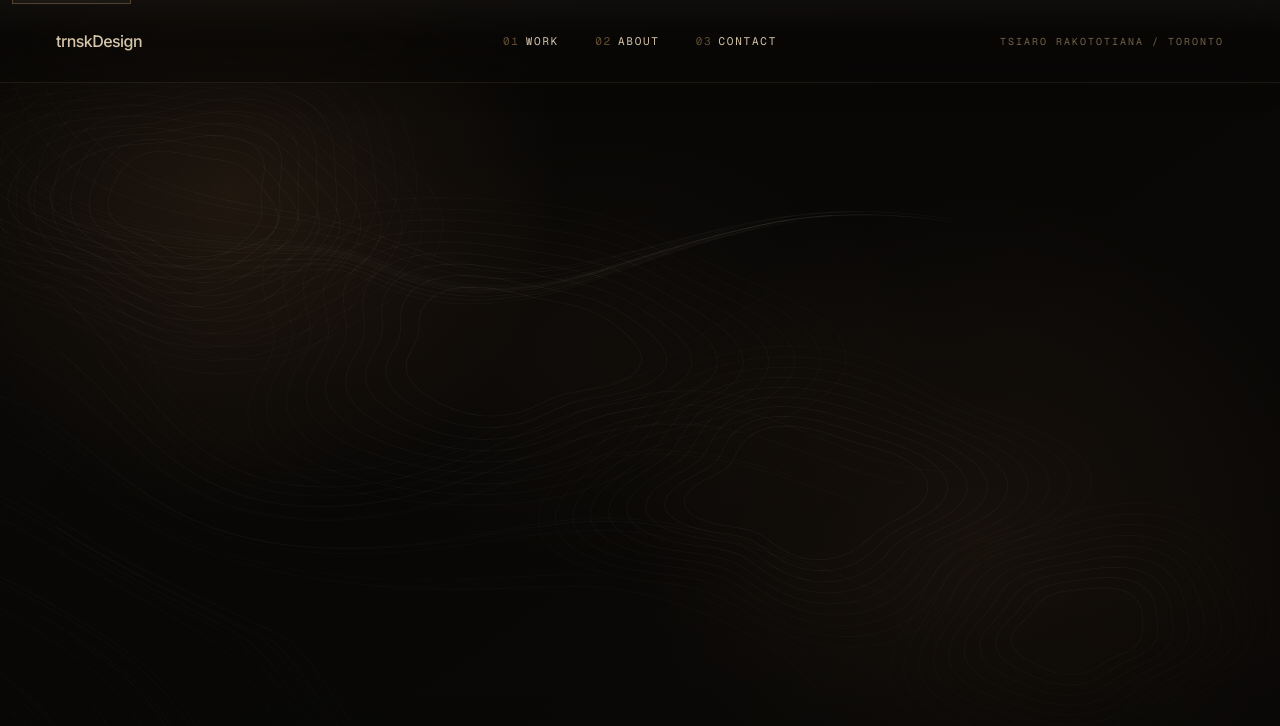
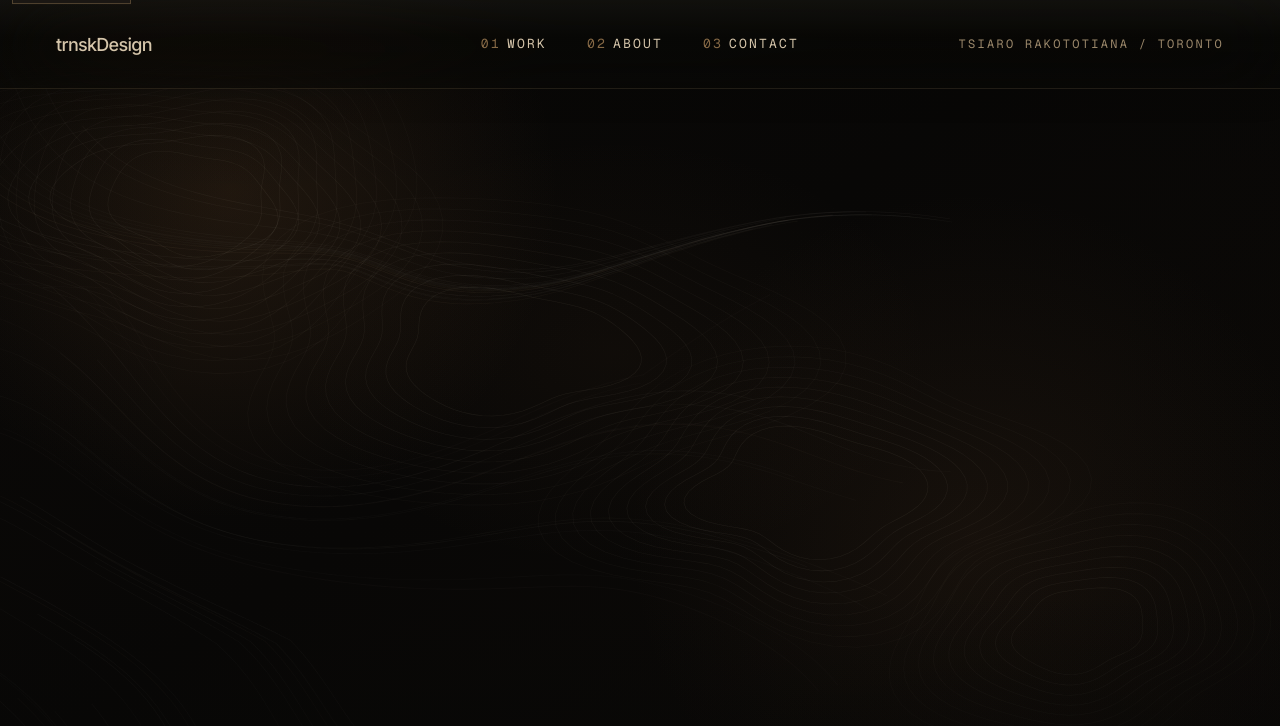
Before and after one commit to Mercy1o/tsiaro-portfolio, a Next.js app: page / in a window 1280 px wide. Shown: the top 726 px of the page. Built offline with nearby package versions, Linux system fonts and the light colour scheme.

Commit message:
refine: enlarge and strengthen navbar typography

```diff
--- a/components/Navbar.tsx
+++ b/components/Navbar.tsx
@@ -20,31 +20,31 @@ export default function Navbar() {
     <header
       className={`fixed inset-x-0 top-0 z-50 border-b backdrop-blur-2xl backdrop-saturate-150 transition-all duration-500 ${
         scrolled
-          ? "border-[#d0b382]/14 bg-[#090806]/58 shadow-[0_10px_34px_rgba(0,0,0,.16)]"
-          : "border-[#d0b382]/10 bg-[#090806]/34 shadow-[0_8px_28px_rgba(0,0,0,.08)]"
+          ? "border-[#d0b382]/16 bg-[#090806]/62 shadow-[0_10px_34px_rgba(0,0,0,.18)]"
+          : "border-[#d0b382]/12 bg-[#090806]/38 shadow-[0_8px_28px_rgba(0,0,0,.1)]"
       }`}
     >
       <div
         aria-hidden="true"
-        className="pointer-events-none absolute inset-0 bg-[linear-gradient(180deg,rgba(233,217,190,.035),rgba(9,8,6,.03)_42%,rgba(9,8,6,.16))]"
+        className="pointer-events-none absolute inset-0 bg-[linear-gradient(180deg,rgba(233,217,190,.045),rgba(9,8,6,.035)_42%,rgba(9,8,6,.18))]"
       />
 
       <div
         className={`relative mx-auto grid max-w-[1600px] grid-cols-[1fr_auto] items-center px-5 transition-all duration-500 md:grid-cols-[1fr_auto_1fr] md:px-10 lg:px-14 ${
-          scrolled ? "h-[66px]" : "h-[82px]"
+          scrolled ? "h-[72px]" : "h-[88px]"
         }`}
       >
         <Link
           href="/"
           aria-label={`${siteConfig.brand} home`}
-          className="justify-self-start text-[15px] font-medium tracking-[-.035em] text-[#d2bea0] transition-colors hover:text-[#ead8bb] md:text-base"
+          className="justify-self-start text-[17px] font-medium tracking-[-.04em] text-[#ddc8a6] transition-colors hover:text-[#f0dec0] md:text-[18px]"
         >
           {siteConfig.brand}
         </Link>
 
         <nav
           aria-label="Main navigation"
-          className="flex items-center justify-center gap-4 sm:gap-7 md:gap-9"
+          className="flex items-center justify-center gap-5 sm:gap-8 md:gap-10"
         >
           {siteConfig.navigation.map((item, index) => {
             const active = pathname === item.href || pathname.startsWith(`${item.href}/`);
@@ -53,14 +53,14 @@ export default function Navbar() {
               <Link
                 key={item.label}
                 href={item.href}
-                className={`group relative font-mono text-[10px] uppercase tracking-[.16em] transition-colors sm:text-[11px] ${
-                  active ? "text-[#e3d0ae]" : "text-[#b8a182]/72 hover:text-[#e3d0ae]"
+                className={`group relative font-mono text-[11px] uppercase tracking-[.17em] transition-colors sm:text-[12px] md:text-[13px] ${
+                  active ? "text-[#ead6b4]" : "text-[#c6ae8b]/84 hover:text-[#ead6b4]"
                 }`}
               >
-                <span className="mr-1.5 hidden text-[#b58e5c]/52 lg:inline">0{index + 1}</span>
+                <span className="mr-1.5 hidden text-[#c49a66]/68 lg:inline">0{index + 1}</span>
                 {item.label}
                 <span
-                  className={`absolute -bottom-2 left-0 h-px bg-[#b99160] transition-all duration-300 ${
+                  className={`absolute -bottom-2.5 left-0 h-px bg-[#c49a66] transition-all duration-300 ${
                     active ? "w-full" : "w-0 group-hover:w-full"
                   }`}
                 />
@@ -69,7 +69,7 @@ export default function Navbar() {
           })}
         </nav>
 
-        <div className="hidden justify-self-end font-mono text-[10px] uppercase tracking-[.2em] text-[#b39a75]/62 md:block">
+        <div className="hidden justify-self-end font-mono text-[11px] uppercase tracking-[.19em] text-[#c1a985]/80 md:block lg:text-[12px]">
           Tsiaro Rakototiana / Toronto
         </div>
       </div>
```
